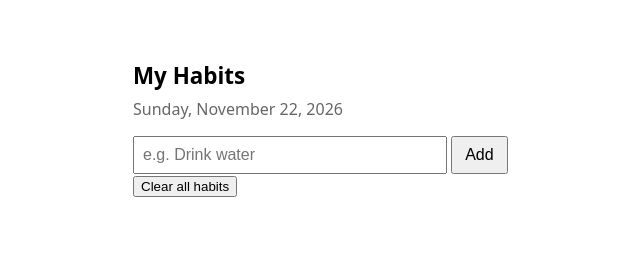
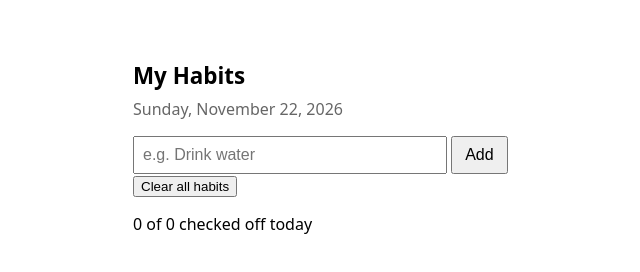
Before and after one commit to Mehedihasan1998/claude-routines-demo, a plain HTML site: page index.html in a window 1280 px wide. Shown: the whole page, without its empty margins (297-937 px from the left). Drawn offline with Linux system fonts and the light colour scheme.

Commit message:
Add a small counter that shows how many habits are checked off today
This adds a short line under the buttons that says how many of your habits are ticked off, for example "2 of 5 checked off today". It updates every time the list is redrawn, so it changes as soon as you tick or untick a habit, add one, or clear the list. The saving and loading of habits is unchanged, and the backlog item is checked off with today's date.

Co-Authored-By: Claude Opus 5.5 <noreply@anthropic.com>
Claude-Session: https://claude.ai/code/session_013erM6LCFiuGRVZW32RhKdq

```diff
--- a/index.html
+++ b/index.html
@@ -20,6 +20,7 @@
   <input id="habit-input" placeholder="e.g. Drink water">
   <button id="add-btn">Add</button>
   <button id="clear-btn">Clear all habits</button>
+  <p id="done-count"></p>
   <ul id="habit-list"></ul>
 
   <script>
@@ -37,7 +38,11 @@
     function render() {
       const list = document.getElementById("habit-list");
       list.innerHTML = "";
-      loadHabits().forEach((habit, index) => {
+      const habits = loadHabits();
+      const doneCount = habits.filter((habit) => habit.done).length;
+      document.getElementById("done-count").textContent =
+        doneCount + " of " + habits.length + " checked off today";
+      habits.forEach((habit, index) => {
         const li = document.createElement("li");
         if (habit.done) li.classList.add("done");
 
```
Also changed, not shown: 1 other file.
